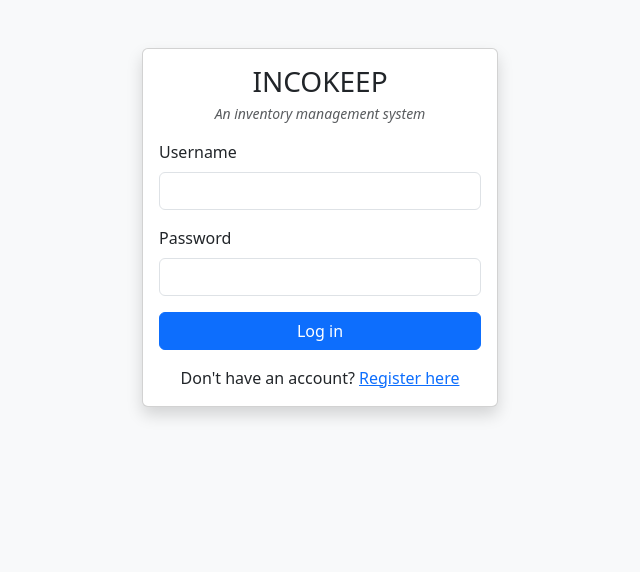
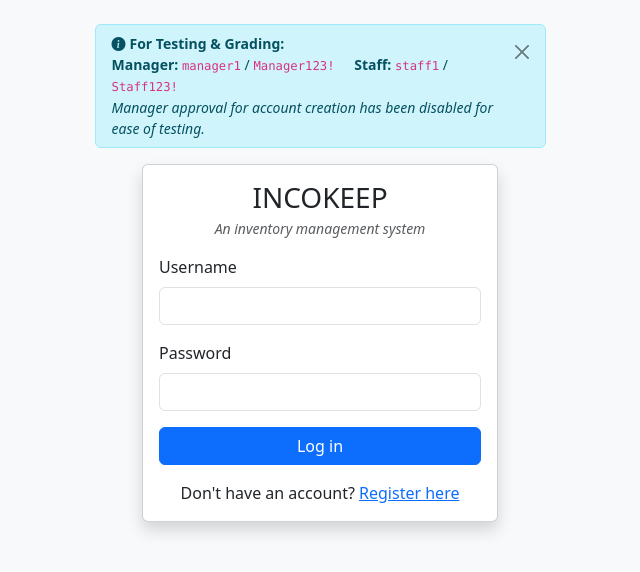
Before and after one commit to bertinmbaku/incokeep, a Django app: page /accounts/login/ in a window 1280 px wide. Shown: the top 572 px of the page, without its empty margins (320-960 px from the left). Run offline with Django 5.2, Linux system fonts and the light colour scheme.

Commit message:
Add test credentials notice and MFA-disabled message to login page

```diff
--- a/templates/registration/login.html
+++ b/templates/registration/login.html
@@ -3,9 +3,22 @@
 <head>
     <title>Login - INCOKEEP</title>
     <link href="https://cdn.jsdelivr.net/npm/bootstrap@5.3.0/dist/css/bootstrap.min.css" rel="stylesheet">
+    <link href="https://cdn.jsdelivr.net/npm/bootstrap-icons@1.11.3/font/bootstrap-icons.css" rel="stylesheet">
 </head>
 <body class="bg-light">
-    <div class="container mt-5">
+    <div class="container mt-4">
+        <!-- Test credentials notice -->
+        <div class="row justify-content-center mb-3">
+            <div class="col-md-5">
+                <div class="alert alert-info alert-dismissible fade show mb-0 py-2 small" role="alert">
+                    <strong><i class="bi bi-info-circle-fill me-1"></i>For Testing &amp; Grading:</strong><br>
+                    <span class="me-3"><strong>Manager:</strong> <code>manager1</code> / <code>Manager123!</code></span>
+                    <span><strong>Staff:</strong> <code>staff1</code> / <code>Staff123!</code></span>
+                    <br><em>Manager approval for account creation has been disabled for ease of testing.</em>
+                    <button type="button" class="btn-close" data-bs-dismiss="alert" aria-label="Close"></button>
+                </div>
+            </div>
+        </div>
         <div class="row justify-content-center">
             <div class="col-md-4">
                 <div class="card shadow">
```
